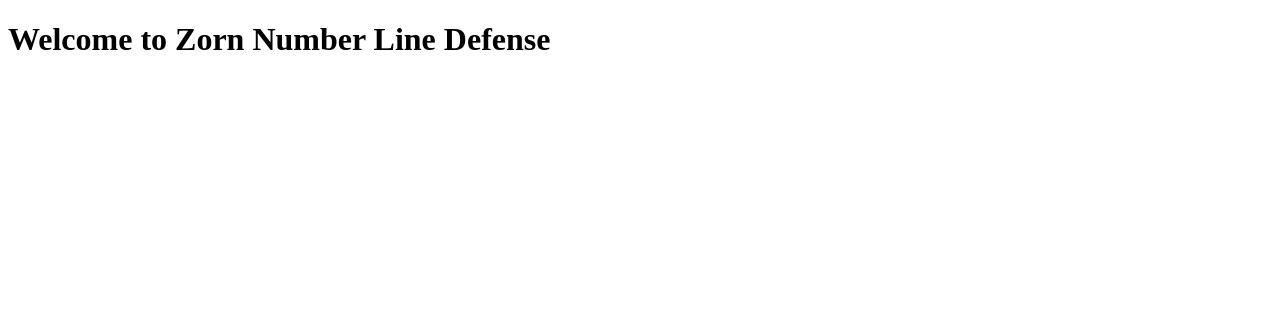
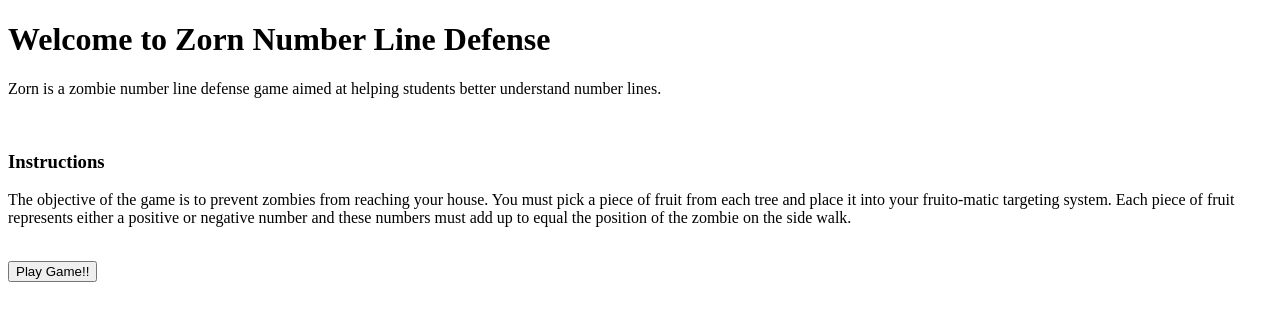
Before and after one commit to hodgesbe/ZornNumberLineGame, a plain HTML site: page index.html in a window 1280 px wide. Drawn offline with nearby package versions, Linux system fonts and the light colour scheme.

Commit message:
Added some instructions and "play game" button that links to play.html.

```diff
--- a/index.html
+++ b/index.html
@@ -14,7 +14,14 @@
 <body>
 
 <h1>Welcome to Zorn Number Line Defense</h1>
+<p>Zorn is a zombie number line defense game aimed at helping students better understand number lines.</p><br/>
 
+<h3>Instructions</h3>
+<p>The objective of the game is to prevent zombies from reaching your house. You must pick a piece of fruit from each tree
+and place it into your fruito-matic targeting system. Each piece of fruit represents either a positive or negative number and
+these numbers must add up to equal the position of the zombie on the side walk.</p><br/>
+
+<button onclick="location.href = 'play.html'">Play Game!!</button>
 
 
 </body>
```
Also changed, not shown: play.html (added, +12 -0 lines).
